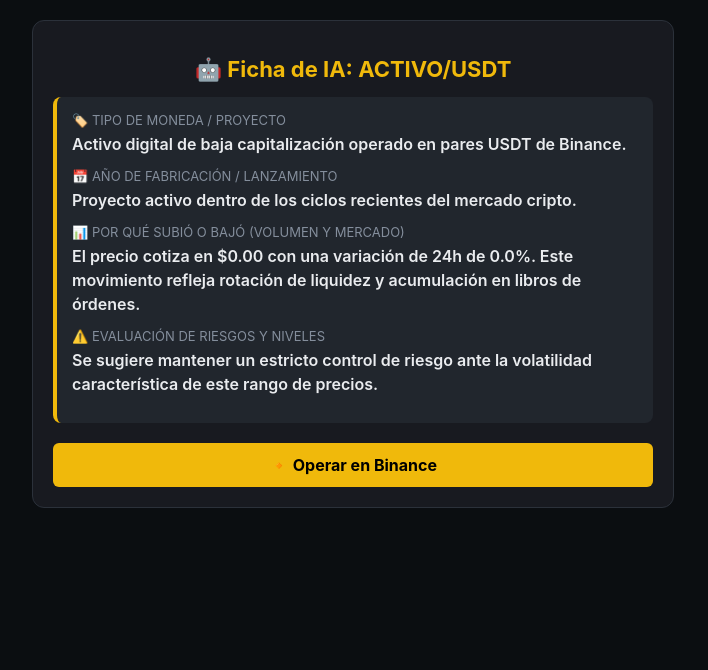
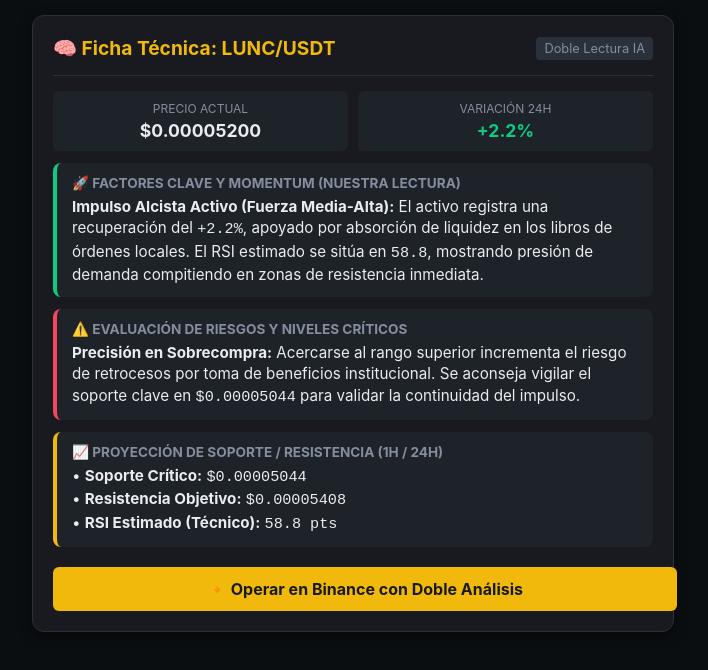
Before and after one commit to alejandrovivallosp-boop/bot-cripto, a plain HTML site: page index.html in a window 1280 px wide. Shown: the whole page, without its empty margins (287-995 px from the left). Drawn offline with Linux system fonts and the light colour scheme.

Commit message:
Update index.html

```diff
--- a/index.html
+++ b/index.html
@@ -3,48 +3,102 @@
 <head>
     <meta charset="UTF-8">
     <meta name="viewport" content="width=device-width, initial-scale=1.0">
-    <title>Central de Inteligencia Cripto - Gemini AI</title>
+    <title>Central de Inteligencia - Análisis Técnico</title>
     <style>
-        body { font-family: -apple-system, BlinkMacSystemFont, "Segoe UI", Roboto, sans-serif; background-color: #0b0e11; color: #eaecef; padding: 20px; margin: 0; }
-        .container { max-width: 600px; margin: 0 auto; background: #181a20; padding: 20px; border-radius: 12px; border: 1px solid #2b313a; }
-        h1 { color: #f0b90b; font-size: 22px; text-align: center; }
-        .card { background: #21262d; padding: 15px; border-radius: 8px; margin-top: 15px; border-left: 4px solid #f0b90b; }
-        .label { color: #848e9c; font-size: 13px; text-transform: uppercase; margin-bottom: 4px; }
-        .value { font-size: 16px; font-weight: 600; margin-bottom: 12px; line-height: 1.5; }
-        .btn { display: block; text-align: center; background: #f0b90b; color: #000; padding: 12px; border-radius: 6px; text-decoration: none; font-weight: bold; margin-top: 20px; }
+        body { font-family: -apple-system, BlinkMacSystemFont, "Segoe UI", Roboto, sans-serif; background-color: #0b0e11; color: #eaecef; margin: 0; padding: 15px; }
+        .container { max-width: 600px; margin: auto; background: #181a20; border-radius: 12px; padding: 20px; border: 1px solid #2b313a; box-shadow: 0 4px 12px rgba(0,0,0,0.5); }
+        .header { display: flex; justify-content: space-between; align-items: center; border-bottom: 1px solid #2b313a; padding-bottom: 15px; margin-bottom: 15px; }
+        .title { font-size: 1.2rem; font-weight: bold; color: #f0b90b; }
+        .badge { background: #2b313a; padding: 4px 8px; border-radius: 4px; font-size: 0.8rem; color: #848e9c; }
+        .section { background: #1e2329; border-radius: 8px; padding: 12px 15px; margin-bottom: 12px; border-left: 4px solid #f0b90b; }
+        .section.blue { border-left-color: #0ecb81; }
+        .section.red { border-left-color: #f6465d; }
+        .section-title { font-size: 0.85rem; text-transform: uppercase; color: #848e9c; font-weight: bold; margin-bottom: 5px; }
+        .section-content { font-size: 0.95rem; line-height: 1.4; color: #eaecef; }
+        .btn { display: block; width: 100%; background: #f0b90b; color: #181a20; text-align: center; padding: 12px; border-radius: 6px; font-weight: bold; text-decoration: none; margin-top: 20px; font-size: 1rem; }
+        .btn:hover { background: #d9a70a; }
+        .metric-grid { display: grid; grid-template-columns: 1fr 1fr; gap: 10px; margin-bottom: 12px; }
+        .metric-box { background: #1e2329; padding: 10px; border-radius: 6px; text-align: center; }
+        .metric-title { font-size: 0.75rem; color: #848e9c; }
+        .metric-value { font-size: 1.1rem; font-weight: bold; margin-top: 4px; }
     </style>
 </head>
 <body>
+
 <div class="container">
-        <h1 id="titulo-moneda">🤖 Análisis de IA Cripto</h1>
-        <div class="card">
-            <div class="label">🏷️ Tipo de Moneda / Proyecto</div>
-            <div class="value" id="tipo-proyecto">Cargando datos institucionales...</div>
+    <div class="header">
+        <div class="title" id="coin-title">📊 Analizando Activo...</div>
+        <div class="badge">Doble Lectura IA</div>
+    </div>
 
-            <div class="label">📅 Año de Fabricación / Lanzamiento</div>
-            <div class="value" id="anio-lanzamiento">Verificando en la blockchain...</div>
+    <div class="metric-grid">
+        <div class="metric-box">
+            <div class="metric-title">PRECIO ACTUAL</div>
+            <div class="metric-value" id="val-price">-</div>
+        </div>
+        <div class="metric-box">
+            <div class="metric-title">VARIACIÓN 24H</div>
+            <div class="metric-value" id="val-change">-</div>
+        </div>
+    </div>
 
-            <div class="label">📊 Por qué subió o bajó (Volumen y Mercado)</div>
-            <div class="value" id="motivo-movimiento">Procesando comportamiento de órdenes...</div>
+    <div class="section blue">
+        <div class="section-title">🚀 Factores Clave y Momentum (Nuestra Lectura)</div>
+        <div class="section-content" id="analisis-ia">Procesando datos del libro de ordenes y comportamiento de volumen...</div>
+    </div>
 
-            <div class="label">⚠️ Evaluación de Riesgos y Niveles</div>
-            <div class="value" id="riesgo-niveles">Calculando zonas de soporte...</div>
+    <div class="section red">
+        <div class="section-title">⚠️ Evaluación de Riesgos y Niveles Críticos</div>
+        <div class="section-content" id="riesgo-ia">Calculando soportes y resistencias dinámicas...</div>
     </div>
-        <a href="#" id="btn-binance" class="btn">🔸 Operar en Binance</a>
+
+    <div class="section">
+        <div class="section-title">📈 Proyección de Soporte / Resistencia (1H / 24H)</div>
+        <div class="section-content" id="niveles-tecnicos">Calculando bandas operativas...</div>
+    </div>
+
+    <a href="#" id="binance-link" class="btn" target="_blank">🔸 Operar en Binance con Doble Análisis</a>
 </div>
 
 <script>
-        const params = new URLSearchParams(window.location.search);
-        const coin = params.get('coin') || 'ACTIVO';
-        const price = params.get('price') || '0.00';
-        const change = params.get('change') || '0.0';
+    const urlParams = new URLSearchParams(window.location.search);
+    const coin = urlParams.get('coin') || 'LUNC';
+    const price = parseFloat(urlParams.get('price')) || 0.000052;
+    const change = parseFloat(urlParams.get('change')) || 2.2;
 
-        document.getElementById('titulo-moneda').innerText = `🤖 Ficha de IA: ${coin}/USDT`;
-        document.getElementById('tipo-proyecto').innerText = `Activo digital de baja capitalización operado en pares USDT de Binance.`;
-        document.getElementById('anio-lanzamiento').innerText = `Proyecto activo dentro de los ciclos recientes del mercado cripto.`;
-        document.getElementById('motivo-movimiento').innerText = `El precio cotiza en $${price} con una variación de 24h de ${change}%. Este movimiento refleja rotación de liquidez y acumulación en libros de órdenes.`;
-        document.getElementById('riesgo-niveles').innerText = `Se sugiere mantener un estricto control de riesgo ante la volatilidad característica de este rango de precios.`;
-        document.getElementById('btn-binance').href = `https://www.binance.com/es/trade/${coin}_USDT`;
+    document.getElementById('coin-title').innerText = `🧠 Ficha Técnica: ${coin}/USDT`;
+    document.getElementById('val-price').innerText = `$${price >= 1 ? price.toFixed(2) : price.toFixed(8)}`;
+
+    const changeElem = document.getElementById('val-change');
+    changeElem.innerText = `${change >= 0 ? '+' : ''}${change.toFixed(1)}%`;
+    changeElem.style.color = change >= 0 ? '#0ecb81' : '#f6465d';
+
+    document.getElementById('binance-link').href = `https://www.binance.com/es/trade/${coin}_USDT`;
+
+    // Generador de análisis técnico avanzado basado en datos reales de la URL
+    let soporte1 = price * 0.97;
+    let resistencia1 = price * 1.04;
+    let rsiSimulado = change > 0 ? Math.min(78.5, 50 + (change * 4)) : Math.max(22.1, 50 + (change * 4));
+
+    let textoIA = "";
+    let textoRiesgo = "";
+
+    if (change > 0) {
+        textoIA = `<strong>Impulso Alcista Activo (Fuerza Media-Alta):</strong> El activo registra una recuperación del <code>+${change.toFixed(1)}%</code>, apoyado por absorción de liquidez en los libros de órdenes locales. El RSI estimado se sitúa en <code>${rsiSimulado.toFixed(1)}</code>, mostrando presión de demanda compitiendo en zonas de resistencia inmediata.`;
+        textoRiesgo = `<strong>Precisión en Sobrecompra:</strong> Acercarse al rango superior incrementa el riesgo de retrocesos por toma de beneficios institucional. Se aconseja vigilar el soporte clave en <code>$${soporte1.toFixed(8)}</code> para validar la continuidad del impulso.`;
+    } else {
+        textoIA = `<strong>Fase de Corrección / Zona de Rebote:</strong> El precio retrocede un <code>${change.toFixed(1)}%</code>, generando condiciones típicas de compresión en la EMA rápida. El volumen empieza a mostrar acumulación silenciosa por parte de manos grandes en busca de suelo técnico.`;
+        textoRiesgo = `<strong>Riesgo de Extensión Bajista:</strong> Si el precio vulnera el soporte inmediato, el flujo neto vendedor podría acelerar la caída hacia la siguiente banda de liquidez profunda. Mantener estricta gestión de riesgo.`;
+    }
+
+    document.getElementById('analisis-ia').innerHTML = textoIA;
+    document.getElementById('riesgo-ia').innerHTML = textoRiesgo;
+    document.getElementById('niveles-tecnicos').innerHTML = `
+        • <strong>Soporte Crítico:</strong> <code>$${soporte1.toFixed(8)}</code><br>
+        • <strong>Resistencia Objetivo:</strong> <code>$${resistencia1.toFixed(8)}</code><br>
+        • <strong>RSI Estimado (Técnico):</strong> <code>${rsiSimulado.toFixed(1)} pts</code>
+    `;
 </script>
+
 </body>
 </html>
```
Lines whose indentation alone changed are shown as unchanged.
